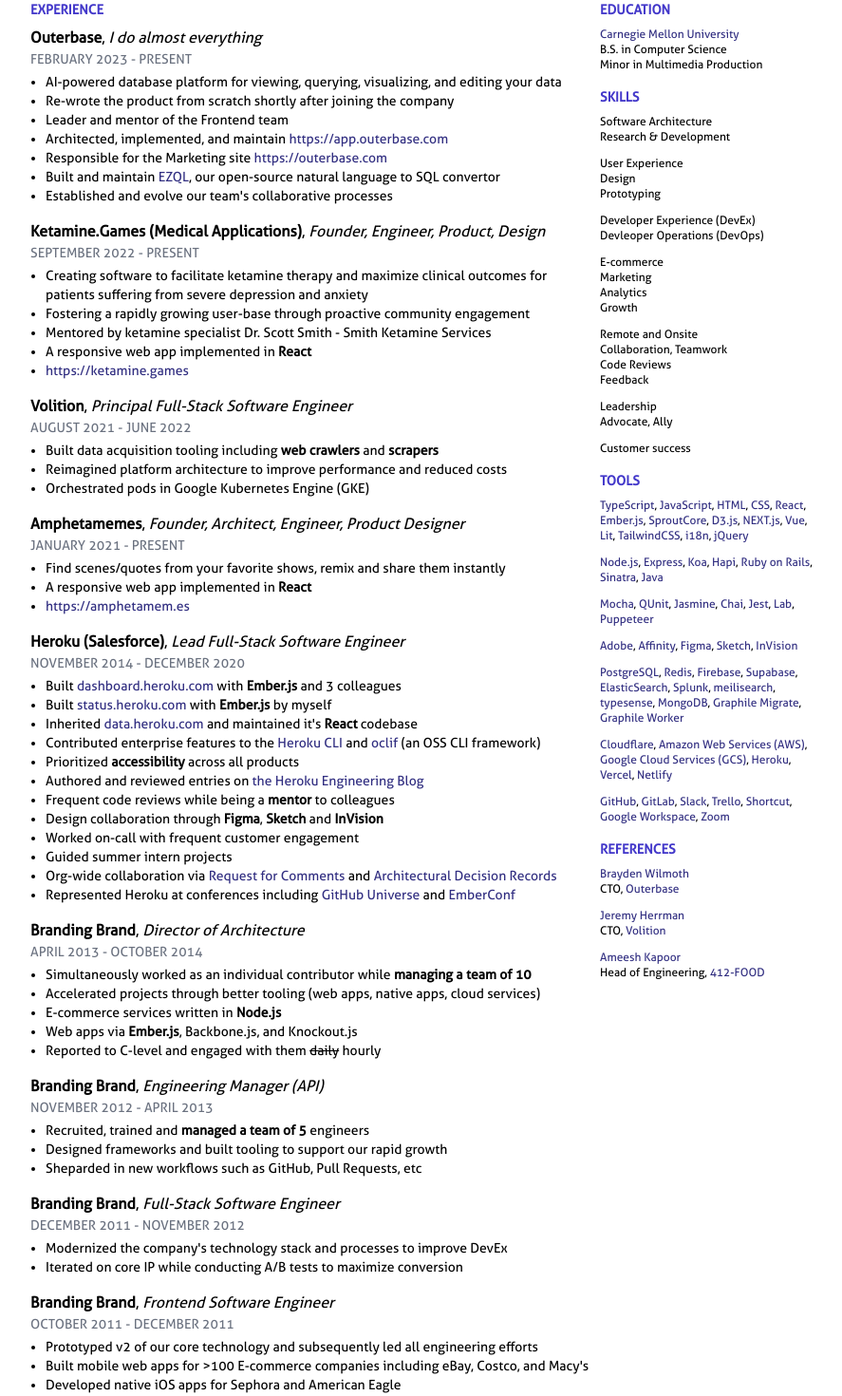
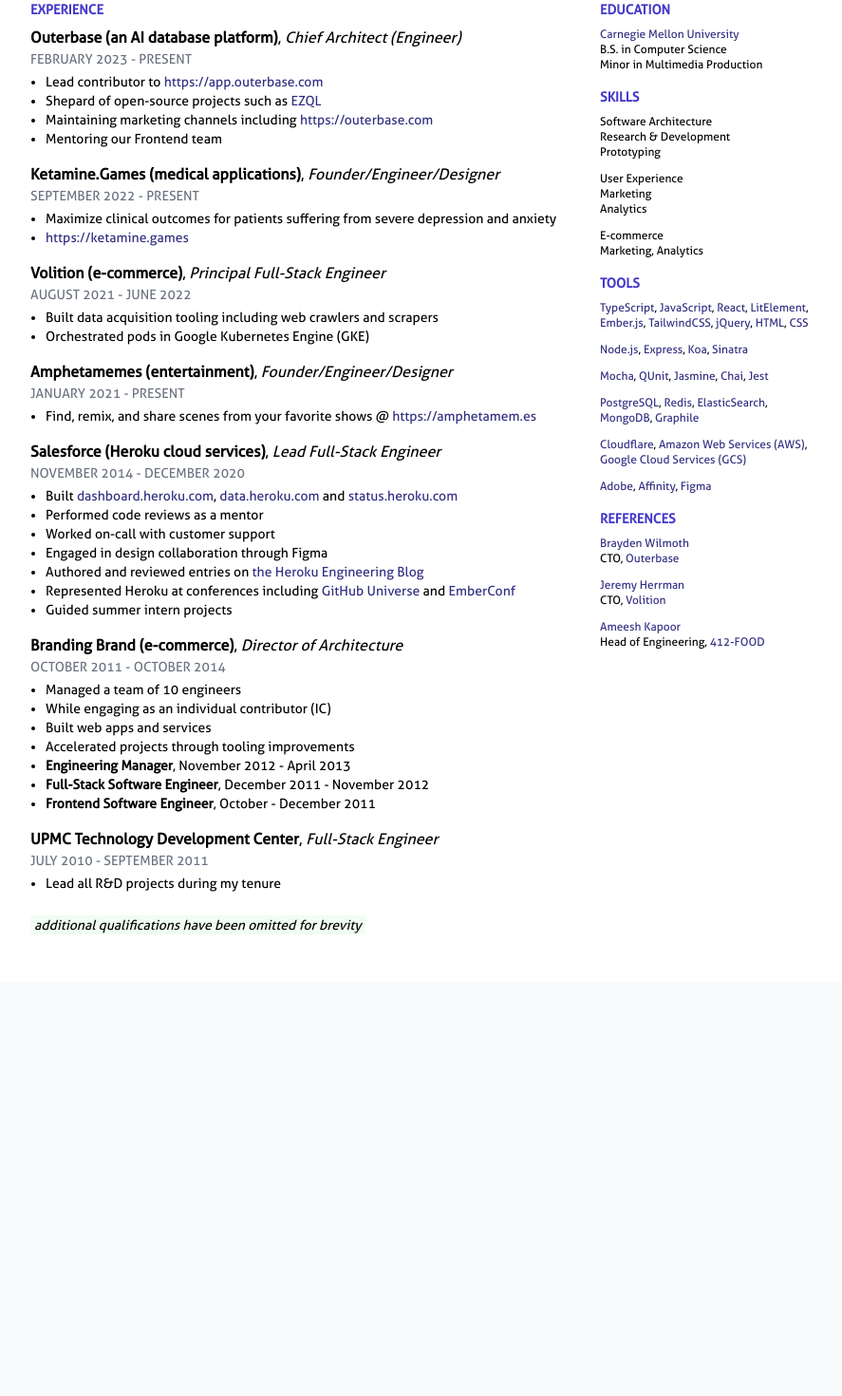
Before and after one commit to jmonster/cv-mail, a Next.js app: page / in a window 1280 px wide. Shown: the part 140-1610 px from the top of the page at 95% size, without its empty margins (192-1079 px from the left). After the commit the page ends 1174 px from the top, so only its background shows below. Built offline with nearby package versions, Linux system fonts and the light colour scheme.

Commit message:
reduce to 1 page

```diff
--- a/components/opportunity.tsx
+++ b/components/opportunity.tsx
@@ -77,6 +77,10 @@
             }
           )}
       </ul>
+
+      <h1 className="font-thin text-sm inline-block mt-2 px-1 italic bg-green-50 dark:bg-green-950">
+        additional qualifications have been omitted for brevity
+      </h1>
     </div>
   )
 }
--- a/resume.json
+++ b/resume.json
@@ -1,7 +1,7 @@
 {
   "title": "Johnny Domino's Resume",
   "label": "Johnny Domino",
-  "role": "Software Engineer, Frontend-focused",
+  "role": "Software Engineer/Architect",
   "email": "goforjohnny@icloud.com",
   "linkedin": "linkedin.com/in/jmonster",
   "github": "github.com/jmonster",
@@ -14,176 +14,102 @@
   ],
   "experience": [
     {
-      "label": "Outerbase",
-      "role": "I do almost everything",
+      "label": "Outerbase (an AI database platform)",
+      "role": "Chief Architect (Engineer)",
       "start": "February 2023",
       "end": "Present",
       "notes": [
-        "AI-powered database platform for viewing, querying, visualizing, and editing your data",
-        "Re-wrote the product from scratch shortly after joining the company",
-        "Leader and mentor of the Frontend team",
-        "Architected, implemented, and maintain https://app.outerbase.com",
-        "Responsible for the Marketing site https://outerbase.com",
-        "Built and maintain [EZQL](https://www.npmjs.com/package/ezql), our open-source natural language to SQL convertor",
-        "Established and evolve our team's collaborative processes"
+        "Lead contributor to [https://app.outerbase.com](https://app.outerbase.com)",
+        "Shepard of open-source projects such as [EZQL](https://www.npmjs.com/package/ezql)",
+        "Maintaining marketing channels including [https://outerbase.com](https://outerbase.com)",
+        "Mentoring our Frontend team"
       ]
     },
     {
-      "label": "Ketamine.Games (Medical Applications)",
-      "role": "Founder, Engineer, Product, Design",
+      "label": "Ketamine.Games (medical applications)",
+      "role": "Founder/Engineer/Designer",
       "start": "September 2022",
       "end": "Present",
       "notes": [
-        "Creating software to facilitate ketamine therapy and maximize clinical outcomes for patients suffering from severe depression and anxiety",
-        "Fostering a rapidly growing user-base through proactive community engagement",
-        "Mentored by ketamine specialist Dr. Scott Smith - Smith Ketamine Services",
-        "A responsive web app implemented in **React**",
-        "[https://ketamine.games](https://ketamine.games)"
+        "Maximize clinical outcomes for patients suffering from severe depression and anxiety",
+        "[https://ketamine.games](https://Ketamine.Games)"
       ]
     },
     {
-      "label": "Volition",
-      "role": "Principal Full-Stack Software Engineer",
+      "label": "Volition (e-commerce)",
+      "role": "Principal Full-Stack Engineer",
       "start": "August 2021",
       "end": "June 2022",
       "notes": [
-        "Built data acquisition tooling including **web crawlers** and **scrapers**",
-        "Reimagined platform architecture to improve performance and reduced costs",
+        "Built data acquisition tooling including web crawlers and scrapers",
         "Orchestrated pods in Google Kubernetes Engine (GKE)"
       ]
     },
     {
-      "label": "Amphetamemes",
-      "role": "Founder, Architect, Engineer, Product Designer",
+      "label": "Amphetamemes (entertainment)",
+      "role": "Founder/Engineer/Designer",
       "start": "January 2021",
       "end": "Present",
       "notes": [
-        "Find scenes/quotes from your favorite shows, remix and share them instantly",
-        "A responsive web app implemented in **React**",
-        "[https://amphetamem.es](https://amphetamem.es)"
+        "Find, remix, and share scenes from your favorite shows @ [https://amphetamem.es](https://amphetamem.es)"
       ]
     },
     {
-      "label": "Heroku (Salesforce)",
-      "role": "Lead Full-Stack Software Engineer",
+      "label": "Salesforce (Heroku cloud services)",
+      "role": "Lead Full-Stack Engineer",
       "start": "November 2014",
       "end": "December 2020",
       "notes": [
-        "Built [dashboard.heroku.com](https://dashboard.heroku.com) with **Ember.js** and 3 colleagues",
-        "Built [status.heroku.com](https://status.heroku.com) with **Ember.js** by myself",
-        "Inherited [data.heroku.com](https://data.heroku.com) and maintained it's **React** codebase",
-        "Contributed enterprise features to the [Heroku CLI](https://devcenter.heroku.com/articles/heroku-cli#install-the-heroku-cli) and [oclif](https://oclif.io) (an OSS CLI framework)",
-        "Prioritized **accessibility** across all products",
+        "Built [dashboard.heroku.com](https://dashboard.heroku.com), [data.heroku.com](https://data.heroku.com) and [status.heroku.com](https://status.heroku.com)",
+        "Performed code reviews as a mentor",
+        "Worked on-call with customer support",
+        "Engaged in design collaboration through Figma",
         "Authored and reviewed entries on [the Heroku Engineering Blog](https://blog.heroku.com/engineering)",
-        "Frequent code reviews while being a **mentor** to colleagues",
-        "Design collaboration through **Figma**, **Sketch** and **InVision**",
-        "Worked on-call with frequent customer engagement",
-        "Guided summer intern projects",
-        "Org-wide collaboration via [Request for Comments](https://en.wikipedia.org/wiki/Request_for_Comments) and [Architectural Decision Records](https://adr.github.io)",
-        "Represented Heroku at conferences including [GitHub Universe](https://githubuniverse.com) and [EmberConf](https://emberconf.com)"
+        "Represented Heroku at conferences including [GitHub Universe](https://githubuniverse.com) and [EmberConf](https://emberconf.com)",
+        "Guided summer intern projects"
       ]
     },
     {
-      "label": "Branding Brand",
+      "label": "Branding Brand (e-commerce)",
       "role": "Director of Architecture",
-      "start": "April 2013",
+      "start": "October 2011",
       "end": "October 2014",
       "notes": [
-        "Simultaneously worked as an individual contributor while **managing a team of 10**",
-        "Accelerated projects through better tooling (web apps, native apps, cloud services)",
-        "E-commerce services written in **Node.js**",
-        "Web apps via **Ember.js**, Backbone.js, and Knockout.js",
-        "Reported to C-level and engaged with them ~daily~ hourly"
-      ]
-    },
-    {
-      "label": "Branding Brand",
-      "role": "Engineering Manager (API)",
-      "start": "November 2012",
-      "end": "April 2013",
-      "notes": [
-        "Recruited, trained and **managed a team of 5** engineers",
-        "Designed frameworks and built tooling to support our rapid growth",
-        "Sheparded in new workflows such as GitHub, Pull Requests, etc"
-      ]
-    },
-    {
-      "label": "Branding Brand",
-      "role": "Full-Stack Software Engineer",
-      "start": "December 2011",
-      "end": "November 2012",
-      "notes": [
-        "Modernized the company's technology stack and processes to improve DevEx",
-        "Iterated on core IP while conducting A/B tests to maximize conversion"
-      ]
-    },
-    {
-      "label": "Branding Brand",
-      "role": "Frontend Software Engineer",
-      "start": "October 2011",
-      "end": "December 2011",
-      "notes": [
-        "Prototyped v2 of our core technology and subsequently led all engineering efforts",
-        "Built mobile web apps for >100 E-commerce companies including eBay, Costco, and Macy's",
-        "Developed native iOS apps for Sephora and American Eagle"
+        "Managed a team of 10 engineers",
+        "While engaging as an individual contributor (IC)",
+        "Built web apps and services",
+        "Accelerated projects through tooling improvements",
+        "**Engineering Manager**, November 2012 - April 2013",
+        "**Full-Stack Software Engineer**, December 2011 - November 2012",
+        "**Frontend Software Engineer**, October - December 2011"
       ]
     },
     {
       "label": "UPMC Technology Development Center",
-      "role": "Full-Stack Software Engineer",
+      "role": "Full-Stack Engineer",
       "start": "July 2010",
       "end": "September 2011",
-      "notes": [
-        "Lead engineer of all projects spanning frontend, backend and native mobile apps"
-      ]
-    },
-    {
-      "label": "Carnegie Mellon University Software Engineering Institute",
-      "start": "April 2009",
-      "end": "July 2010",
-      "notes": ["Contributed to the development of web apps"]
-    },
-    {
-      "label": "Apple",
-      "role": "Cocoa Camper",
-      "start": "May 2009",
-      "end": "June 2009",
-      "notes": [
-        "Apple _Cocoa Camp_ was an experiment within [Apple University](https://en.wikipedia.org/wiki/Apple_University)",
-        "Engineers taught us the ins-and-outs of iOS app development",
-        "I was 1 of only 30 students selected for the 2009 season"
-      ]
-    },
-    {
-      "label": "FAA Technical Institute",
-      "role": "Internship",
-      "start": "Summer 2008",
-      "notes": ["Contributed to the development of the FAA's flight simulator"]
+      "notes": ["Lead all R&D projects during my tenure"]
     }
   ],
   "skills": [
     {
       "notes": [
-        "Software Architecture\n\nResearch & Development\n",
-        "User Experience\n\nDesign\n\nPrototyping\n",
-        "Developer Experience (DevEx)\n\n Devleoper Operations (DevOps)\n",
-        "E-commerce\n\nMarketing\n\nAnalytics\n\nGrowth\n",
-        "Remote and Onsite\n\nCollaboration, Teamwork\n\nCode Reviews\n\nFeedback\n",
-        "Leadership\n\nAdvocate, Ally\n",
-        "Customer success"
+        "Software Architecture\n\nResearch & Development\n\nPrototyping\n",
+        "User Experience\n\nMarketing\n\nAnalytics\n",
+        "E-commerce\n\nMarketing, Analytics\n"
       ]
     }
   ],
   "tools": [
     {
       "notes": [
-        "[TypeScript](https://www.typescriptlang.org),\n[JavaScript](https://developer.mozilla.org/en-US/docs/Web/JavaScript),\n[HTML](https://developer.mozilla.org/en-US/docs/Web/HTML),\n[CSS](https://developer.mozilla.org/en-US/docs/Web/HTML/Applying_color),\n[React](https://reactjs.org),\n[Ember.js](https://emberjs.com),\n[SproutCore](https://sproutcore.com),\n[D3.js](https://d3js.org),\n[NEXT.js](https://nextjs.org),\n[Vue](https://vuejs.org),\n[Lit](https://lit.dev),\n[TailwindCSS](http://tailwindcss.com),\n[i18n](https://en.wikipedia.org/wiki/Internationalization_and_localization),\n[jQuery](https://github.com/jquery/jquery)\n",
-        "[Node.js](https://nodejs.org/en/),\n[Express](https://expressjs.com),\n[Koa](https://koajs.com),\n[Hapi](https://hapi.dev),\n[Ruby on Rails](https://rubyonrails.org),\n[Sinatra](http://sinatrarb.com),\n[Java](https://en.wikipedia.org/wiki/Java_(programming_language))\n",
-        "[Mocha](https://mochajs.org), [QUnit](https://qunitjs.com), [Jasmine](https://jasmine.github.io), [Chai](https://www.chaijs.com), [Jest](https://jestjs.io), [Lab](https://hapi.dev/module/lab/), [Puppeteer](https://developers.google.com/web/tools/puppeteer)\n",
-        "[Adobe](http://adobe.com),\n[Affinity](http://affinity.serif.com),\n[Figma](https://www.figma.com/),\n[Sketch](https://www.sketch.com),\n[InVision](https://www.invisionapp.com)\n",
-        "[PostgreSQL](https://www.postgresql.org),\n[Redis](http://redis.io),\n[Firebase](https://firebase.google.com),\n[Supabase](https://supabase.com/),\n[ElasticSearch](https://www.elastic.co),\n[Splunk](https://www.splunk.com),\n[meilisearch](https://www.meilisearch.com),\n[typesense](https://typesense.org),\n[MongoDB](https://www.mongodb.com),\n[Graphile Migrate](https://github.com/graphile/migrate),\n[Graphile Worker](https://github.com/graphile/worker)\n",
-        "[Cloudflare](https://www.cloudflare.com),\n[Amazon Web Services (AWS)](https://aws.amazon.com),\n[Google Cloud Services (GCS)](https://cloud.google.com),\n[Heroku](https://www.heroku.com),\n[Vercel](https://vercel.com),\n[Netlify](http://netlify.com)\n",
-        "[GitHub](https://github.com),\n[GitLab](https://about.gitlab.com),\n[Slack](https://slack.com),\n[Trello](https://trello.com),\n[Shortcut](http://shortcut.com),\n[Google Workspace](https://workspace.google.com),\n[Zoom](https://zoom.us)"
+        "[TypeScript](https://www.typescriptlang.org),\n[JavaScript](https://developer.mozilla.org/en-US/docs/Web/JavaScript),\n[React](https://reactjs.org),\n[LitElement](https://lit.dev),\n[Ember.js](https://emberjs.com),\n[TailwindCSS](http://tailwindcss.com),\n[jQuery](https://github.com/jquery/jquery),\n[HTML](https://developer.mozilla.org/en-US/docs/Web/HTML),\n[CSS](https://developer.mozilla.org/en-US/docs/Web/HTML/Applying_color)",
+        "[Node.js](https://nodejs.org/en/),\n[Express](https://expressjs.com),\n[Koa](https://koajs.com),\n[Sinatra](http://sinatrarb.com)\n",
+        "[Mocha](https://mochajs.org), [QUnit](https://qunitjs.com), [Jasmine](https://jasmine.github.io), [Chai](https://www.chaijs.com), [Jest](https://jestjs.io)\n",
+        "[PostgreSQL](https://www.postgresql.org),\n[Redis](http://redis.io),\n[ElasticSearch](https://www.elastic.co),\n[MongoDB](https://www.mongodb.com),\n[Graphile](https://github.com/graphile)\n",
+        "[Cloudflare](https://www.cloudflare.com),\n[Amazon Web Services (AWS)](https://aws.amazon.com),\n[Google Cloud Services (GCS)](https://cloud.google.com)\n",
+        "[Adobe](http://adobe.com),\n[Affinity](http://affinity.serif.com),\n[Figma](https://www.figma.com/)\n"
       ]
     }
   ],
```
